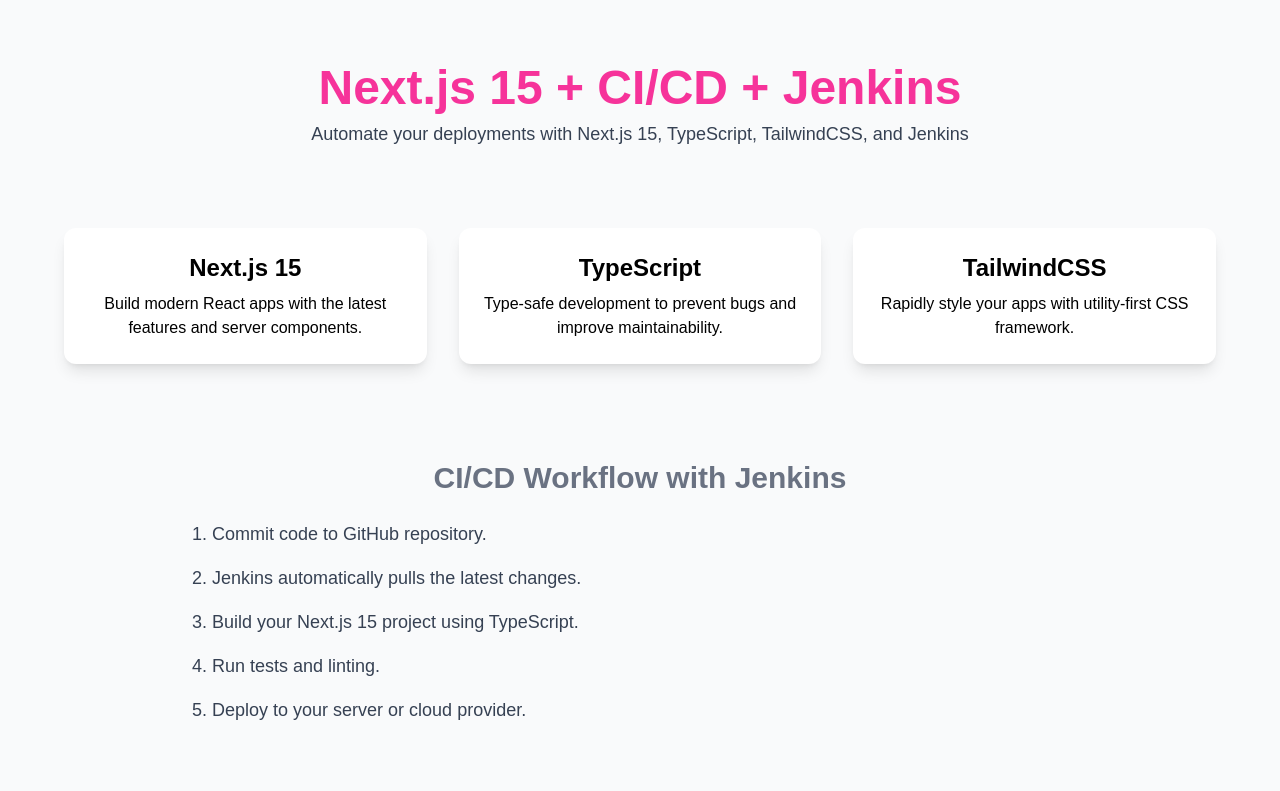
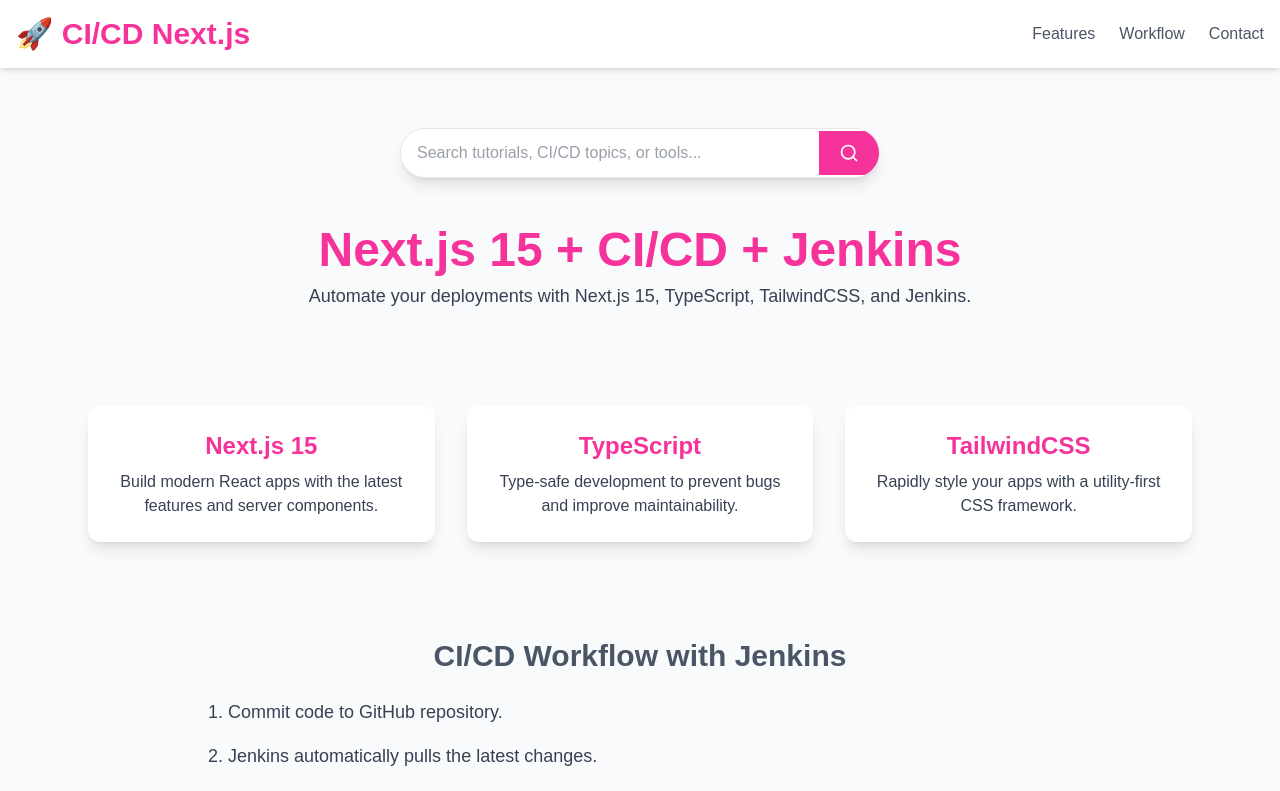
Before and after one commit to monu-daksh/cicd-jenkins, a Next.js app: page / in a window 1280 px wide. Shown: the top 791 px of the page. Built offline with nearby package versions, Linux system fonts and the light colour scheme.

Commit message:
add search baar

```diff
--- a/app/page.tsx
+++ b/app/page.tsx
@@ -1,39 +1,104 @@
 "use client";
 
-import React from "react";
+import React, { useState } from "react";
+import { Search } from "lucide-react"; // for a clean search icon
 
 function HomePage() {
+  const [search, setSearch] = useState("");
+
+  const handleSearch = (e: React.FormEvent) => {
+    e.preventDefault();
+    alert(`You searched for: ${search}`);
+  };
+
   return (
-    <main className="min-h-screen flex flex-col items-center justify-start p-8 bg-gray-50">
-      {/* Header */}
-      <header className="text-center my-8">
-        <h1 className="text-5xl font-bold text-pink-500 mb-2">
-          Next.js 15 + CI/CD + Jenkins
-        </h1>
-        <p className="text-lg text-gray-700">
-          Automate your deployments with Next.js 15, TypeScript, TailwindCSS, and Jenkins
-        </p>
+    <main className="min-h-screen flex flex-col items-center justify-start bg-gray-50 text-gray-900">
+
+      {/* ✅ HEADER */}
+      <header className="w-full bg-white shadow-md fixed top-0 left-0 z-10">
+        <div className="max-w-7xl mx-auto flex items-center justify-between p-4">
+          {/* Logo / Title */}
+          <h1 className="text-2xl md:text-3xl font-bold text-pink-500">
+            🚀 CI/CD Next.js
+          </h1>
+
+          {/* Navigation */}
+          <nav className="hidden md:flex space-x-6 text-gray-600 font-medium">
+            <a href="#features" className="hover:text-pink-500 transition">Features</a>
+            <a href="#workflow" className="hover:text-pink-500 transition">Workflow</a>
+            <a href="#contact" className="hover:text-pink-500 transition">Contact</a>
+          </nav>
+        </div>
       </header>
 
-      {/* Features Section */}
-      <section className="my-12 w-full max-w-6xl text-black grid grid-cols-1 md:grid-cols-3 gap-8">
-        <div className="bg-white shadow-lg rounded-xl p-6 text-center hover:scale-105 transition-transform">
-          <h2 className="text-2xl font-semibold mb-2">Next.js 15</h2>
-          <p>Build modern React apps with the latest features and server components.</p>
-        </div>
-        <div className="bg-white shadow-lg rounded-xl p-6 text-center hover:scale-105 transition-transform">
-          <h2 className="text-2xl font-semibold mb-2">TypeScript</h2>
-          <p>Type-safe development to prevent bugs and improve maintainability.</p>
-        </div>
-        <div className="bg-white shadow-lg rounded-xl p-6 text-center hover:scale-105 transition-transform">
-          <h2 className="text-2xl font-semibold mb-2">TailwindCSS</h2>
-          <p>Rapidly style your apps with utility-first CSS framework.</p>
-        </div>
+      {/* Spacer for fixed header */}
+      <div className="h-24" />
+
+      {/* ✅ SEARCH BAR */}
+      <section className="w-full max-w-lg mt-8 px-4">
+        <form
+          onSubmit={handleSearch}
+          className="flex items-center bg-white shadow-lg rounded-full overflow-hidden border border-gray-200"
+        >
+          <input
+            type="text"
+            placeholder="Search tutorials, CI/CD topics, or tools..."
+            value={search}
+            onChange={(e) => setSearch(e.target.value)}
+            className="flex-grow px-4 py-3 outline-none text-gray-700"
+          />
+          <button
+            type="submit"
+            className="bg-pink-500 hover:bg-pink-600 text-white px-5 py-3 flex items-center justify-center transition-colors"
+          >
+            <Search className="w-5 h-5" />
+          </button>
+        </form>
       </section>
 
-      {/* CI/CD Workflow */}
-      <section className="my-12 w-full max-w-4xl">
-        <h2 className="text-3xl font-bold text-center text-gray-500 mb-6">CI/CD Workflow with Jenkins</h2>
+      {/* ✅ INTRO SECTION */}
+      <section className="text-center my-12 px-4">
+        <h2 className="text-5xl font-bold text-pink-500 mb-2">
+          Next.js 15 + CI/CD + Jenkins
+        </h2>
+        <p className="text-lg text-gray-700 max-w-2xl mx-auto">
+          Automate your deployments with Next.js 15, TypeScript, TailwindCSS, and Jenkins.
+        </p>
+      </section>
+
+      {/* ✅ FEATURES SECTION */}
+      <section id="features" className="my-12 w-full max-w-6xl grid grid-cols-1 md:grid-cols-3 gap-8 px-6">
+        {[
+          {
+            title: "Next.js 15",
+            desc: "Build modern React apps with the latest features and server components.",
+          },
+          {
+            title: "TypeScript",
+            desc: "Type-safe development to prevent bugs and improve maintainability.",
+          },
+          {
+            title: "TailwindCSS",
+            desc: "Rapidly style your apps with a utility-first CSS framework.",
+          },
+        ].map((item) => (
+          <div
+            key={item.title}
+            className="bg-white shadow-lg rounded-xl p-6 text-center hover:scale-105 transition-transform"
+          >
+            <h3 className="text-2xl font-semibold mb-2 text-pink-500">
+              {item.title}
+            </h3>
+            <p className="text-gray-700">{item.desc}</p>
+          </div>
+        ))}
+      </section>
+
+      {/* ✅ CI/CD WORKFLOW */}
+      <section id="workflow" className="my-12 w-full max-w-4xl px-4">
+        <h2 className="text-3xl font-bold text-center text-gray-600 mb-6">
+          CI/CD Workflow with Jenkins
+        </h2>
         <ol className="list-decimal list-inside space-y-4 text-gray-700 text-lg">
           <li>Commit code to GitHub repository.</li>
           <li>Jenkins automatically pulls the latest changes.</li>
@@ -43,8 +108,8 @@
         </ol>
       </section>
 
-      {/* Contact */}
-      <section className="my-12 w-full max-w-2xl text-center">
+      {/* ✅ CONTACT SECTION */}
+      <section id="contact" className="my-12 w-full max-w-2xl text-center">
         <h2 className="text-3xl font-bold mb-4 text-gray-600">Get in Touch</h2>
         <p className="mb-4 text-gray-700">
           Want to set up CI/CD with Jenkins for your Next.js projects? Reach out!
@@ -57,11 +122,12 @@
         </a>
       </section>
 
-      <footer className="text-gray-500 mt-12 mb-4">
-        &copy; {new Date().getFullYear()} Your Name. Built with Next.js 15 + TailwindCSS.
+      {/* ✅ FOOTER */}
+      <footer className="text-gray-500 mt-12 mb-6 text-sm">
+        &copy; {new Date().getFullYear()} Your Name. Built with ❤️ using Next.js 15 + TailwindCSS.
       </footer>
     </main>
   );
-};
+}
 
 export default HomePage;
```
Also changed, not shown: package.json (+7 -6 lines), 1 other file (tests, documents, lock files or other folders).
